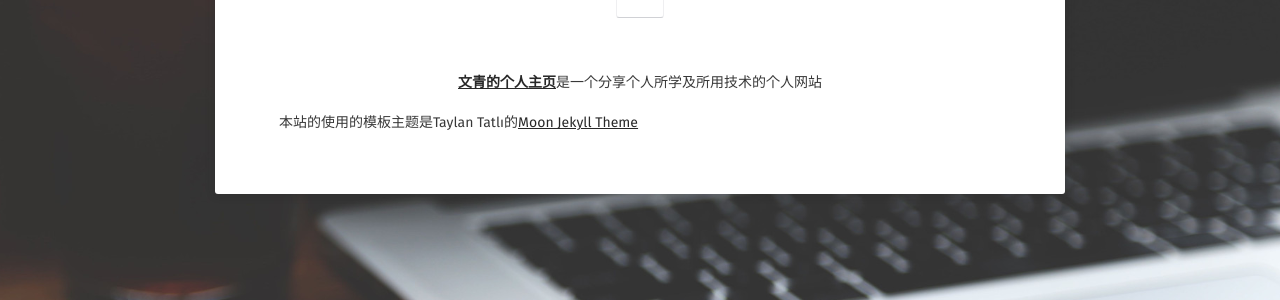
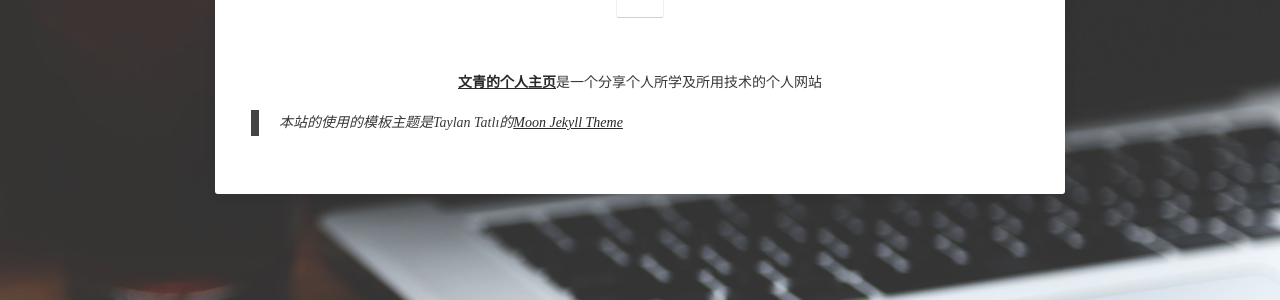
Before and after one commit to cailiu/cailiu.github.io, a Jekyll site: the page built from about/index.md, in a window 1280 px wide. Shown: the part 219-519 px from the top of the page. Built offline with Jekyll 4.4.1, drawn with Linux system fonts in a browser that asks for light colours; some web fonts are replaced.

Commit message:
Update index.md

```diff
--- a/about/index.md
+++ b/about/index.md
@@ -9,4 +9,4 @@ comments: false
 <center><a href="http://cailiu.github.io"><b>文青的个人主页</b></a>是一个分享个人所学及所用技术的个人网站</center>
 
 
-本站的使用的模板主题是Taylan Tatlı的<a href="https://taylantatli.github.io/moon-jekyll-theme/" target="_blank">Moon Jekyll Theme</a>
+> 本站的使用的模板主题是Taylan Tatlı的<a href="https://taylantatli.github.io/moon-jekyll-theme/" target="_blank">Moon Jekyll Theme</a>
```
